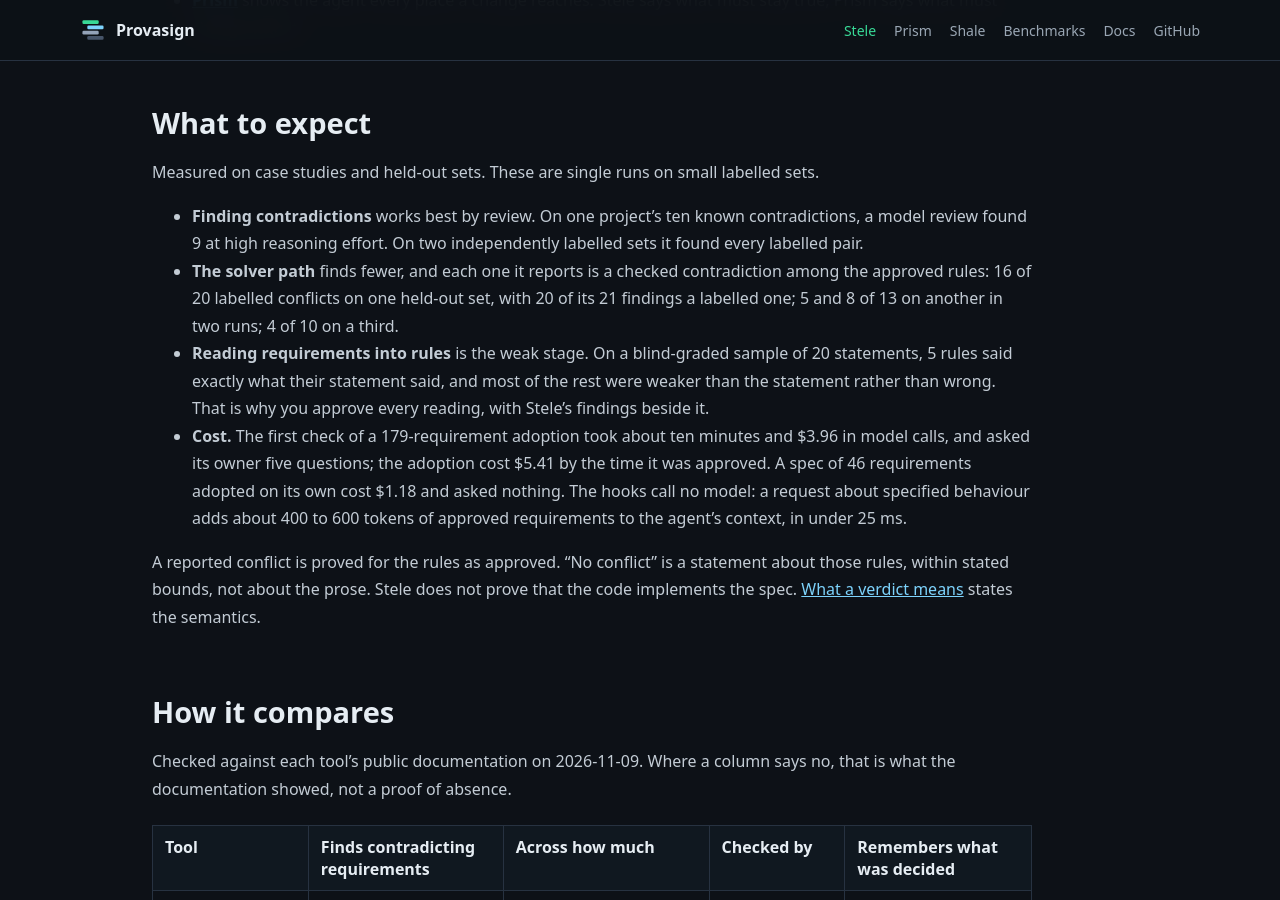
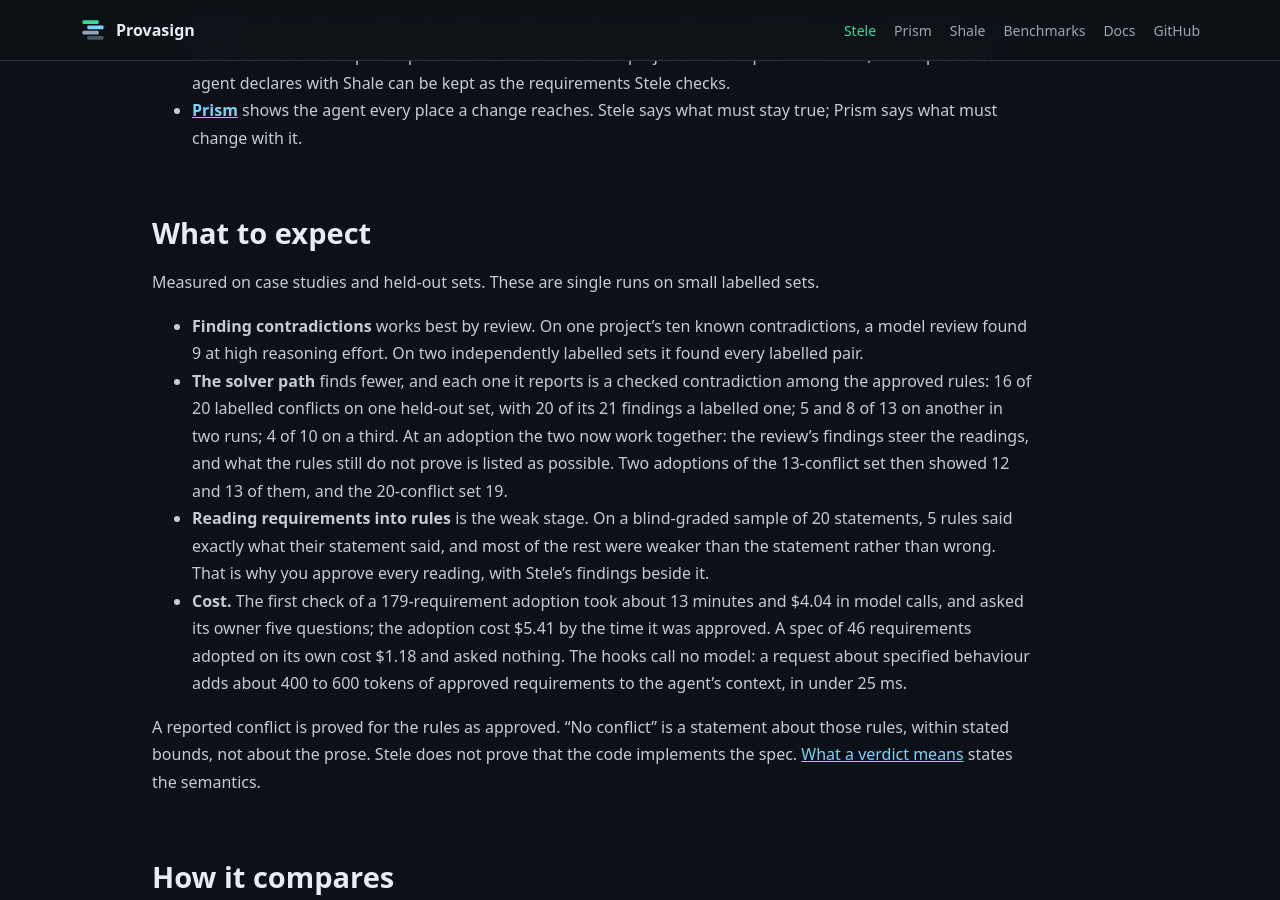
Before and after one commit to provasign/provasign.github.io, a Jekyll site: the page built from stele.md, in a window 1280 px wide and 900 px high, scrolled down 3560 px. Built offline with Jekyll 4.4.1, drawn with Linux system fonts in a browser that asks for light colours; comment, search, counter and statistics services are not loaded; some of the changed text lies outside the part shown.

Commit message:
stele: contradictions at adoption listed as possible when the rules do not prove them; current figures (v0.1.14)
Co-Authored-By: Claude Opus 5.5 <noreply@anthropic.com>
Claude-Session: https://claude.ai/code/session_01EGo7eb3GX1Dv8Ez65TJd9W

```diff
--- a/stele.md
+++ b/stele.md
@@ -91,6 +91,11 @@ contradiction it finds.
   an error case, or decide later: the contradiction is recorded as open,
   `stele check` lists it, and no new one may join it. Neither answer edits
   your specs.
+- **Some contradictions are listed as possible, not proved.** Stele also has
+  the model read your specs' texts for contradictions. One its rules do not
+  prove is read again; if they still do not, it is listed before the approval
+  in one sentence, so that finding it does not depend on one reading. It needs
+  no answer: reword a requirement if it is real, or approve knowing of it.
 - **Not everything can be checked.** Expect a quarter to a third of the
   requirements to be recorded unchecked: those about how the code is built,
   about the process, or matters of judgment. The summary gives the count.
@@ -137,13 +142,16 @@ labelled sets.
 - **The solver path** finds fewer, and each one it reports is a checked
   contradiction among the approved rules: 16 of 20 labelled conflicts on one
   held-out set, with 20 of its 21 findings a labelled one; 5 and 8 of 13 on
-  another in two runs; 4 of 10 on a third.
+  another in two runs; 4 of 10 on a third. At an adoption the two now work
+  together: the review's findings steer the readings, and what the rules
+  still do not prove is listed as possible. Two adoptions of the 13-conflict
+  set then showed 12 and 13 of them, and the 20-conflict set 19.
 - **Reading requirements into rules** is the weak stage. On a blind-graded
   sample of 20 statements, 5 rules said exactly what their statement said, and
   most of the rest were weaker than the statement rather than wrong. That is
   why you approve every reading, with Stele's findings beside it.
-- **Cost.** The first check of a 179-requirement adoption took about ten
-  minutes and $3.96 in model calls, and asked its owner five questions; the
+- **Cost.** The first check of a 179-requirement adoption took about 13
+  minutes and $4.04 in model calls, and asked its owner five questions; the
   adoption cost $5.41 by the time it was approved. A spec of 46 requirements
   adopted on its own cost $1.18 and asked nothing. The hooks call no model: a request about specified behaviour adds about 400 to
   600 tokens of approved requirements to the agent's context, in under 25 ms.
```
